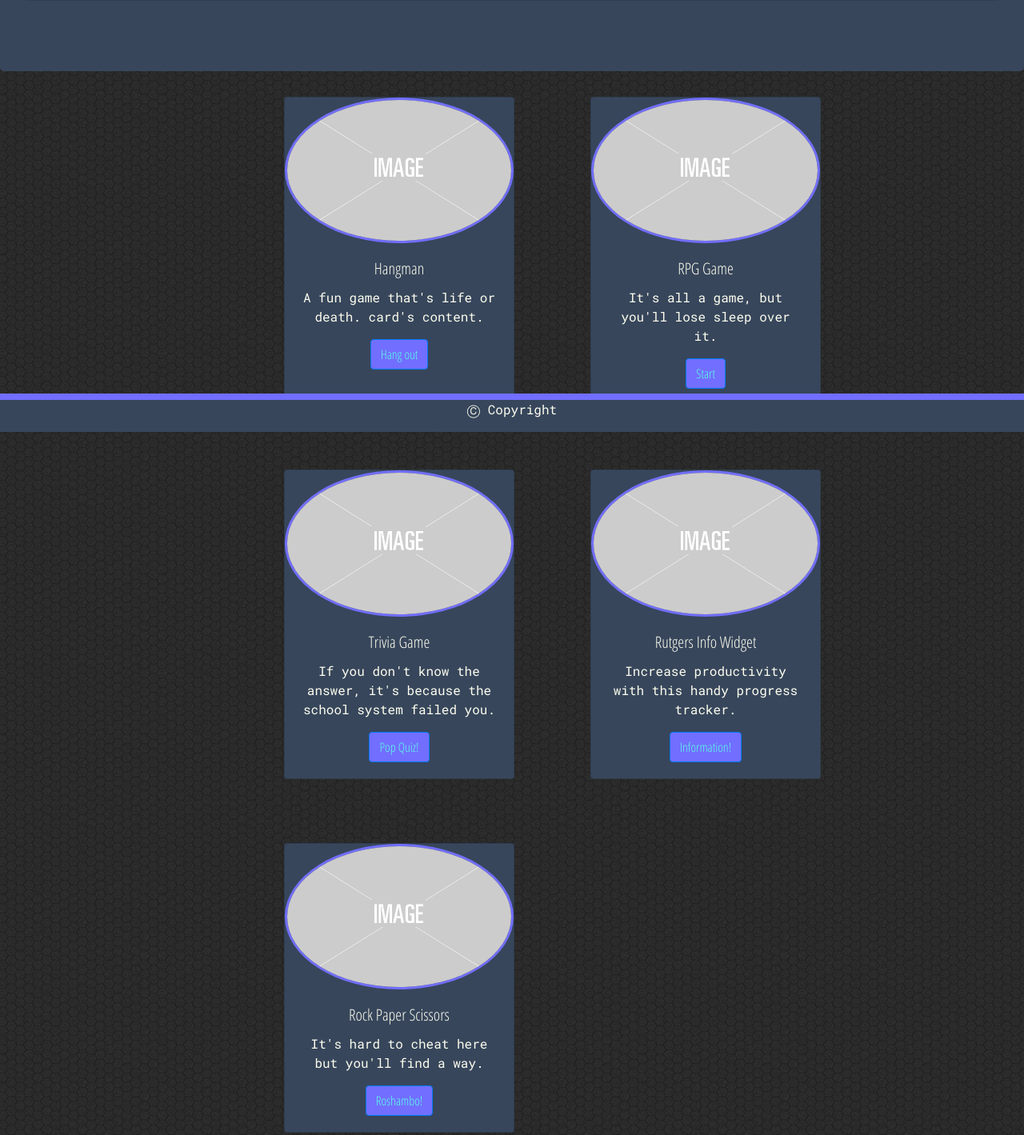
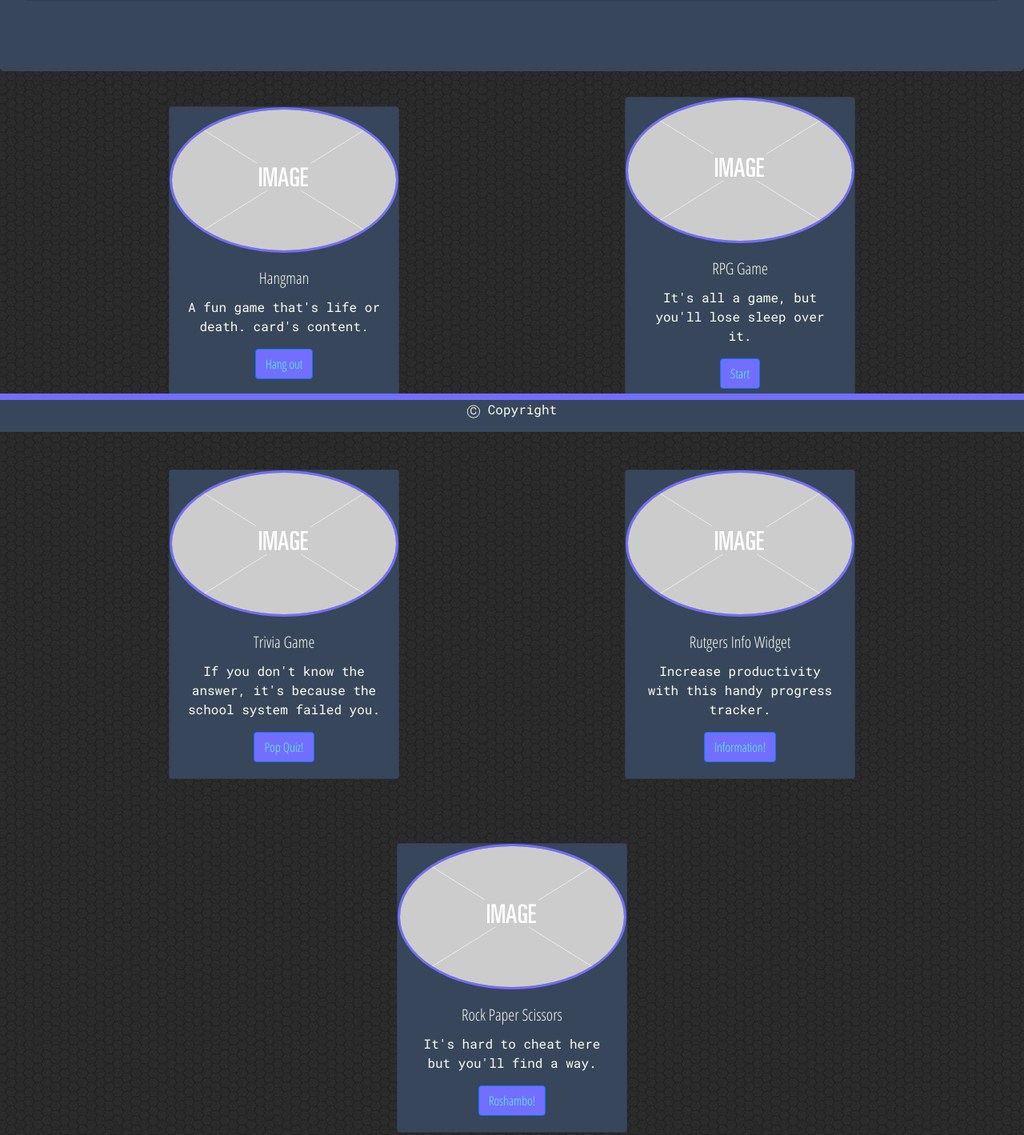
Before and after one commit to Drubaloo/ResponsivePortfolio, a plain HTML site: page portfolio.html in a window 1280 px wide. Shown: the part 260-1679 px from the top of the page at 80% size. Drawn offline with nearby package versions, Linux system fonts and the light colour scheme; a web font is replaced by a local one.

Commit message:
portfolio update

```diff
--- a/portfolio.html
+++ b/portfolio.html
@@ -52,9 +52,9 @@
 
         <div class="row pageMargin">
 
-            <div class="col-3"></div>
 
-            <div class="card" style="width: 18rem;">
+
+            <div class="card m-auto" style="width: 18rem;">
                 <img src="./assets/images/placeholder.png" class="card-img-top rounded-circle" alt="...">
                 <div class="card-body">
                     <h5 class="card-title">Hangman</h5>
@@ -64,9 +64,9 @@
                 </div>
             </div>
 
-            <div class="col-1"></div>
 
-            <div class="card" style="width: 18rem;">
+
+            <div class="card m-auto" style="width: 18rem;">
                 <img src="./assets/images/placeholder.png" class="card-img-top rounded-circle" alt="...">
                 <div class="card-body">
                     <h5 class="card-title">RPG Game</h5>
@@ -75,7 +75,7 @@
                 </div>
             </div>
 
-            <div class="col-3"></div>
+
         </div>
 
 
@@ -83,9 +83,9 @@
 
         <div class="row pageMargin">
 
-            <div class="col-3"></div>
 
-            <div class="card" style="width: 18rem;">
+
+            <div class="card m-auto" style="width: 18rem;">
                 <img src="./assets/images/placeholder.png" class="card-img-top rounded-circle" alt="...">
                 <div class="card-body">
                     <h5 class="card-title">Trivia Game</h5>
@@ -94,9 +94,9 @@
                 </div>
             </div>
 
-            <div class="col-1"></div>
 
-            <div class="card" style="width: 18rem;">
+
+            <div class="card m-auto" style="width: 18rem;">
                 <img src="./assets/images/placeholder.png" class="card-img-top rounded-circle" alt="...">
                 <div class="card-body">
                     <h5 class="card-title">Rutgers Info Widget</h5>
@@ -105,15 +105,15 @@
                 </div>
             </div>
 
-            <div class="col-3"></div>
+
         </div>
 
         <div class="row">
 
-            <div class="col-3"></div>
 
 
-            <div class="card" style="width: 18rem;">
+
+            <div class="card m-auto" style="width: 18rem;">
                 <img src="./assets/images/placeholder.png" class="card-img-top rounded-circle" alt="...">
                 <div class="card-body">
                     <h5 class="card-title">Rock Paper Scissors</h5>
```
